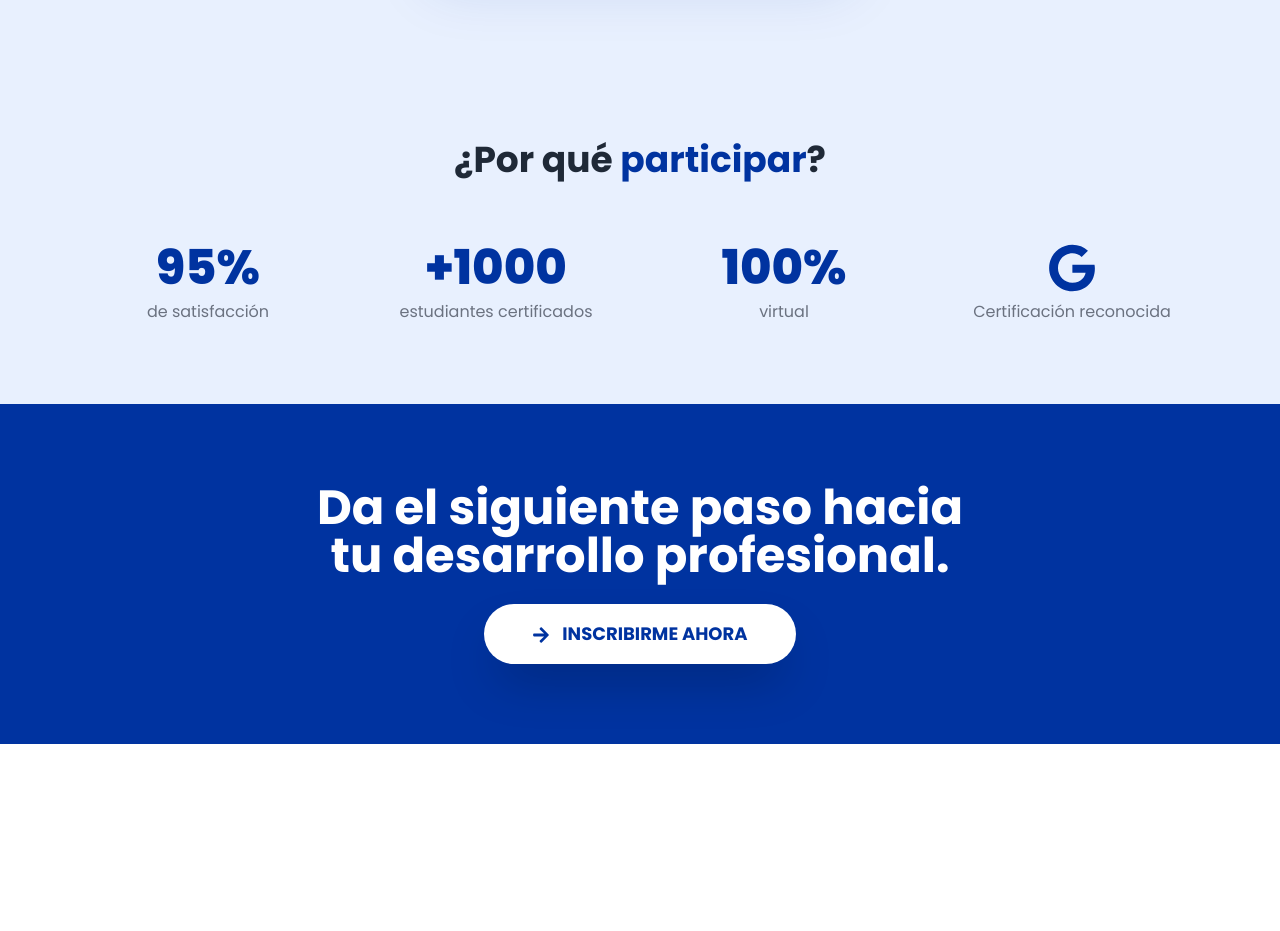
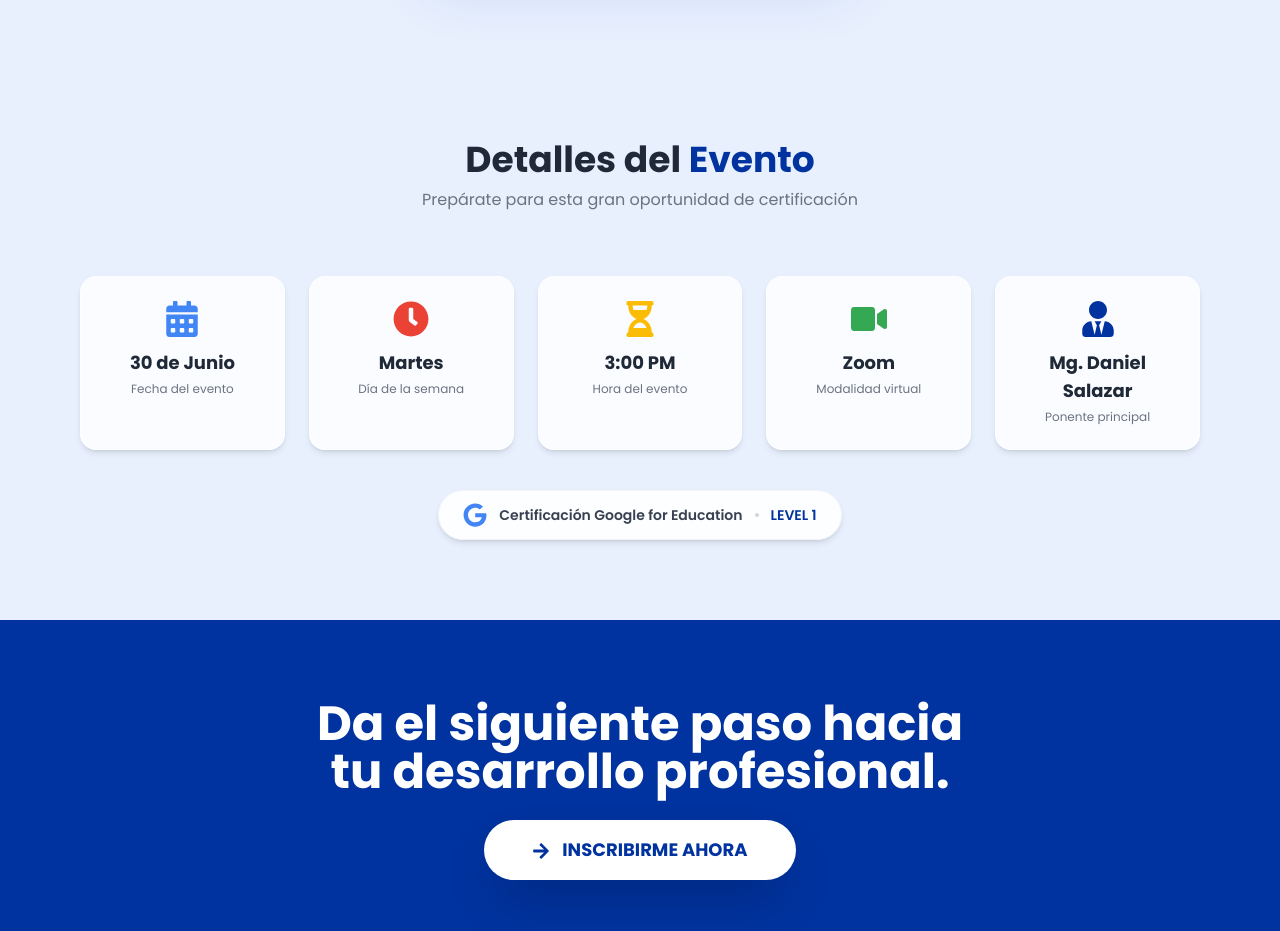
Before and after one commit to usscentroinformatica/registrocertificado, a React (Vite) app: page / in a window 1280 px wide. Shown: the part 4060-4991 px from the top of the page. Before the commit the page ends 4804 px from the top, so only its background shows below. Built offline with nearby package versions, Linux system fonts and the light colour scheme.

Commit message:
Refactor Statistics component to include event data

```diff
--- a/src/components/Statistics.jsx
+++ b/src/components/Statistics.jsx
@@ -1,59 +1,98 @@
 import { motion } from 'framer-motion';
-import { FaGoogle } from 'react-icons/fa';
+import {
+  FaCalendarAlt,
+  FaClock,
+  FaHourglassHalf,
+  FaVideo,
+  FaUserTie,
+  FaGoogle
+} from 'react-icons/fa';
 
 const Statistics = () => {
+  // Datos del evento
+  const eventData = [
+    {
+      icon: FaCalendarAlt,
+      value: '30 de Junio',
+      label: 'Fecha del evento',
+      color: '#4285f4' // Azul Google
+    },
+    {
+      icon: FaClock,
+      value: 'Martes',
+      label: 'Día de la semana',
+      color: '#ea4335' // Rojo Google
+    },
+    {
+      icon: FaHourglassHalf,
+      value: '3:00 PM',
+      label: 'Hora del evento',
+      color: '#fbbc05' // Amarillo Google
+    },
+    {
+      icon: FaVideo,
+      value: 'Zoom',
+      label: 'Modalidad virtual',
+      color: '#34a853' // Verde Google
+    },
+    {
+      icon: FaUserTie,
+      value: 'Mg. Daniel Salazar',
+      label: 'Ponente principal',
+      color: '#0033a0' // Azul USS
+    },
+  ];
+
   return (
     <section className="py-20 bg-uss-light-blue">
       <div className="container mx-auto px-6 lg:px-20">
         <div className="text-center mb-16">
           <h2 className="text-3xl md:text-4xl font-bold text-gray-800">
-            ¿Por qué <span className="text-uss-blue">participar</span>?
+            Detalles del <span className="text-uss-blue">Evento</span>
           </h2>
+          <p className="text-gray-500 mt-2 max-w-2xl mx-auto">
+            Prepárate para esta gran oportunidad de certificación
+          </p>
         </div>
 
-        <div className="grid grid-cols-2 md:grid-cols-4 gap-8 text-center">
+        <div className="grid grid-cols-2 md:grid-cols-5 gap-6 text-center">
+          {eventData.map((item, index) => (
             <motion.div
+              key={index}
               initial={{ opacity: 0, y: 30 }}
               whileInView={{ opacity: 1, y: 0 }}
-            transition={{ duration: 0.6, delay: 0.1 }}
+              transition={{ duration: 0.6, delay: index * 0.1 }}
               viewport={{ once: true }}
+              className="bg-white/80 backdrop-blur-sm rounded-2xl p-6 shadow-md border border-white/50 hover:shadow-lg transition-shadow"
             >
-            <div className="text-5xl font-extrabold text-uss-blue">95%</div>
-            <div className="text-gray-500 mt-2">de satisfacción</div>
+              <div className="text-4xl font-extrabold flex justify-center mb-3">
+                <item.icon className="text-uss-blue" style={{ color: item.color }} />
+              </div>
+              <div className="text-lg font-bold text-gray-800">{item.value}</div>
+              <div className="text-xs text-gray-500 mt-1">{item.label}</div>
             </motion.div>
+          ))}
+        </div>
 
+        {/* Badge adicional */}
         <motion.div
-            initial={{ opacity: 0, y: 30 }}
+          initial={{ opacity: 0, y: 20 }}
           whileInView={{ opacity: 1, y: 0 }}
-            transition={{ duration: 0.6, delay: 0.2 }}
+          transition={{ duration: 0.6, delay: 0.6 }}
           viewport={{ once: true }}
+          className="mt-10 text-center"
         >
-            <div className="text-5xl font-extrabold text-uss-blue">+1000</div>
-            <div className="text-gray-500 mt-2">estudiantes certificados</div>
+          <div className="inline-flex items-center gap-3 bg-white/90 backdrop-blur-sm px-6 py-3 rounded-full shadow-md border border-gray-100">
+            <FaGoogle className="text-2xl text-[#4285f4]" />
+            <span className="text-sm font-semibold text-gray-700">
+              Certificación Google for Education
+            </span>
+            <span className="w-1 h-1 rounded-full bg-gray-300" />
+            <span className="text-sm font-semibold text-uss-blue">
+              LEVEL 1
+            </span>
+          </div>
         </motion.div>
-
-          <motion.div
-            initial={{ opacity: 0, y: 30 }}
-            whileInView={{ opacity: 1, y: 0 }}
-            transition={{ duration: 0.6, delay: 0.3 }}
-            viewport={{ once: true }}
-          >
-            <div className="text-5xl font-extrabold text-uss-blue">100%</div>
-            <div className="text-gray-500 mt-2">virtual</div>
-          </motion.div>
-
-          <motion.div
-            initial={{ opacity: 0, y: 30 }}
-            whileInView={{ opacity: 1, y: 0 }}
-            transition={{ duration: 0.6, delay: 0.4 }}
-            viewport={{ once: true }}
-          >
-            <div className="text-5xl font-extrabold text-uss-blue flex justify-center">
-              <FaGoogle className="text-uss-blue" />
-            </div>
-            <div className="text-gray-500 mt-2">Certificación reconocida</div>
-          </motion.div>
-        </div>
       </div>
     </section>
   );
```
Lines whose indentation alone changed are shown as unchanged.
